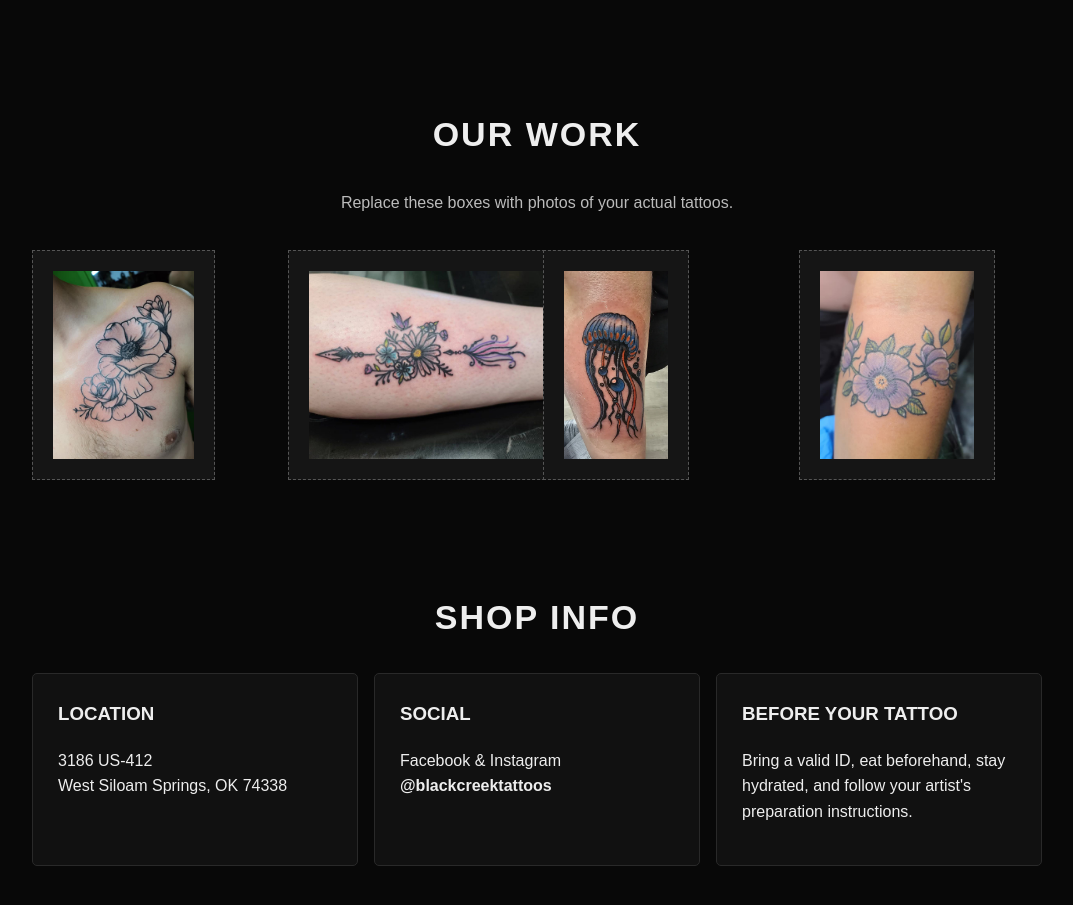
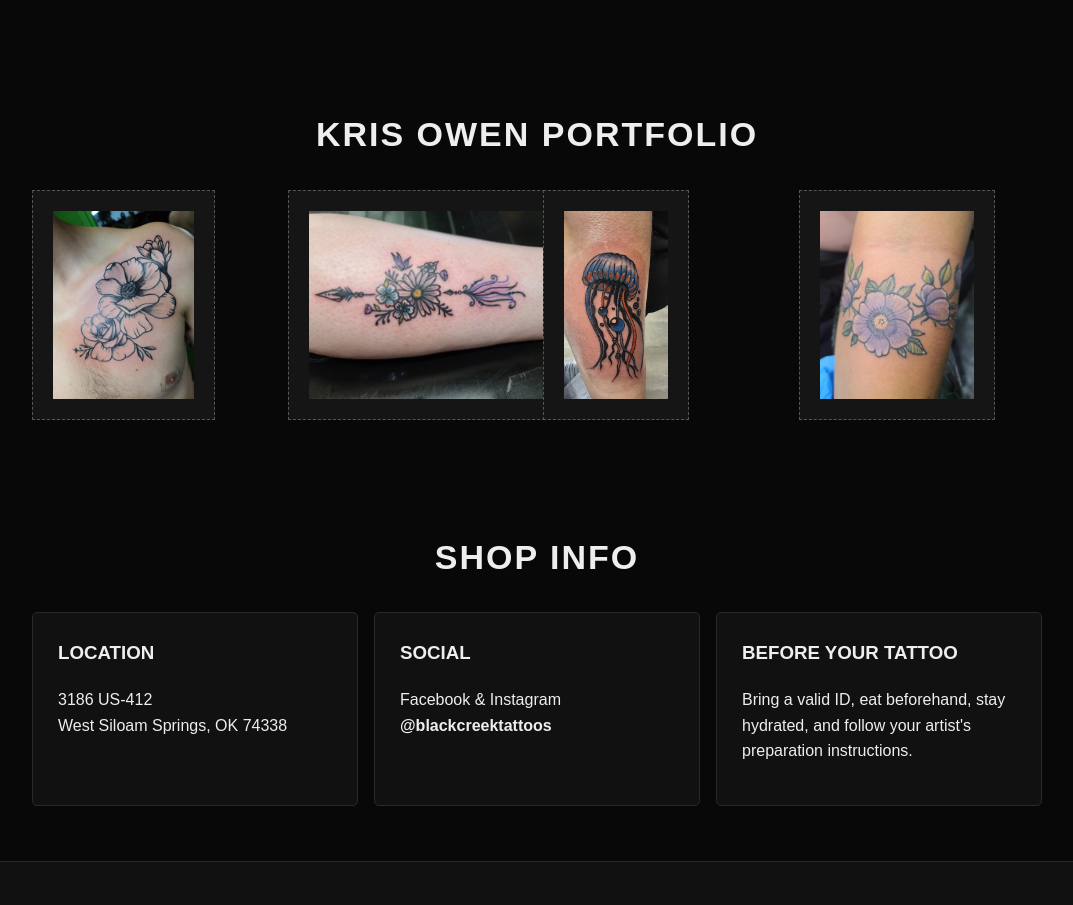
Before and after one commit to BlackCreekTattoos/BlackCreek-Tattoos, a plain HTML site: page index.html in a window 1280 px wide. Shown: the part 1156-2061 px from the top of the page, without its empty margins (103-1176 px from the left). Drawn offline with Linux system fonts and the light colour scheme.

Commit message:
Update portfolio section and Facebook link

```diff
--- a/index.html
+++ b/index.html
@@ -45,8 +45,7 @@ nav{position:fixed;top:0;left:0;right:0;background:rgba(5,5,5,.94);padding:12px;
 
 <section id="work">
 <div class="wrap">
-<h2>Our Work</h2>
-<p class="lead">Replace these boxes with photos of your actual tattoos.</p>
+<h2>kris Owen portfolio</h2>
 <div class="gallery">
   <img src="black-grey-floral-chest.jpg" alt="Black and grey floral chest tattoo" class="photo">
   <img src="floral-arrow-forearm.jpg" alt="Floral arrow forearm tattoo" class="photo">
@@ -74,7 +73,7 @@ nav{position:fixed;top:0;left:0;right:0;background:rgba(5,5,5,.94);padding:12px;
 <h2>Contact Black Creek Tattoos</h2>
 <div class="address">3186 US-412, West Siloam Springs, OK 74338</div>
 <a class="btn" href="https://www.google.com/maps/search/?api=1&query=3186+US-412%2C+West+Siloam+Springs%2C+OK+74338" target="_blank">Directions</a>
-<a class="btn" href="https://www.facebook.com/blackcreektattoos" target="_blank">Facebook</a>
+<a class="btn" href="https://www.facebook.com/share/19bPib2i9r/" target="_blank">Facebook</a>
 <a class="btn" href="https://www.instagram.com/blackcreektattoos/" target="_blank">Instagram</a>
 <a class="btn" href="mailto:BlackCreekTattoos@gmail.com">Email Us</a>
 <p style="color:#888;margin-top:25px">For appointments, questions, and tattoo inquiries, contact us through Facebook, Instagram, or email.</p>
```
